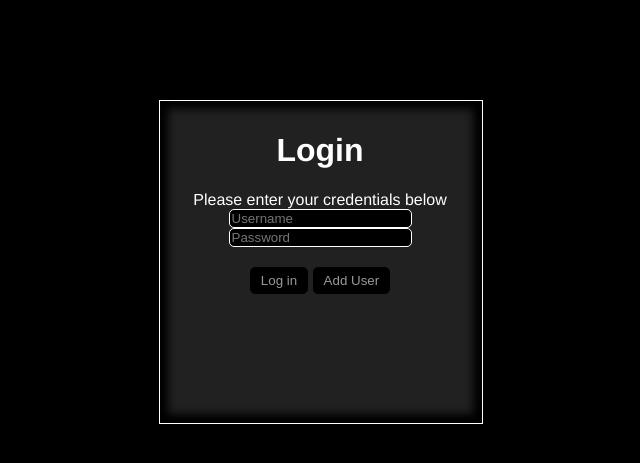
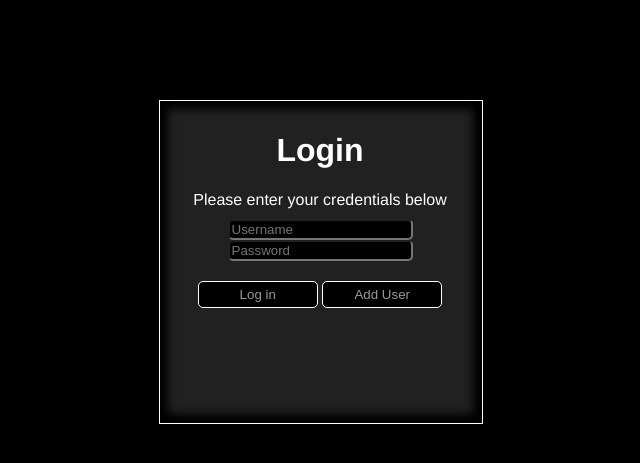
Before and after one commit to wsiao/WarmUp1, a Django app: page / in a window 1280 px wide. Shown: the top 463 px of the page, without its empty margins (319-959 px from the left). Run offline with Django 3.2, Linux system fonts and the light colour scheme; some libraries are stand-ins or nearby versions.

Commit message:
CSSAttempt

```diff
--- a/cL/static/frontEnd.css
+++ b/cL/static/frontEnd.css
@@ -19,8 +19,9 @@ background: #000;
 color: #999;
 padding: 5px 10px;
 margin: 20px 0;
+width:120px;
 font-weight: lighter;
-border: 1px solid #000;
+border: 1px solid white;
 -moz-border-radius: 5px;
 -webkit-border-radius: 5px;
  border-radius: 5px;
@@ -28,6 +29,7 @@ border: 1px solid #000;
 
 input[type="password"] {
 background: #000;
+color: #999
 border: 1px solid white;
 -moz-border-radius: 5px;
 -webkit-border-radius: 5px;
@@ -36,15 +38,15 @@ border: 1px solid white;
 
 input[type="text"] {
 background: #000;
+color: #999
 border: 1px solid white;
 -moz-border-radius: 5px;
 -webkit-border-radius: 5px;
  border-radius: 5px;
 }
-/**.message {
+.message {
     margin: 10px 20px 10px 20px;
-    border: thin black solid;
-}**/
+}
 
 body {
 	background: #000;
```
